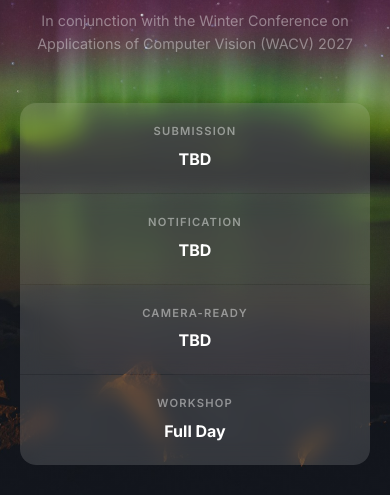
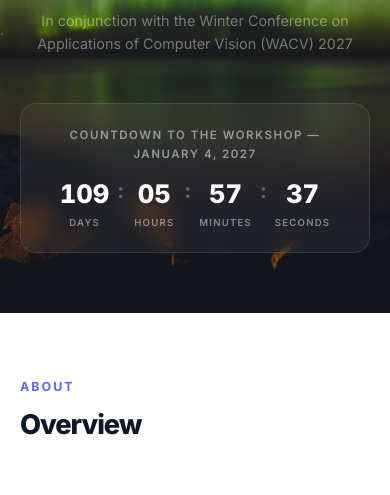
Before and after one commit to unimug/unimug2027, a plain HTML site: page index.html in a window 390 px wide. Shown: the part 300-795 px from the top of the page. Drawn offline with Linux system fonts and the light colour scheme.

Commit message:
feat: Add workshop countdown and refine dates/speakers layout

```diff
--- a/index.html
+++ b/index.html
@@ -209,36 +209,67 @@
             margin-bottom: 48px;
         }
 
-        .hero-dates {
-            display: grid;
-            grid-template-columns: repeat(4, 1fr);
-            gap: 1px;
-            background: rgba(255,255,255,0.1);
-            border-radius: 16px;
-            overflow: hidden;
+        .countdown {
             max-width: 600px;
             margin: 0 auto;
+            background: rgba(255,255,255,0.05);
+            border: 1px solid rgba(255,255,255,0.1);
+            border-radius: 16px;
+            padding: 28px 24px;
+            backdrop-filter: blur(10px);
+            text-align: center;
         }
 
-        .hero-date-item {
-            background: rgba(255,255,255,0.05);
-            padding: 20px 16px;
-            text-align: center;
-            backdrop-filter: blur(10px);
+        .countdown-caption {
+            font-size: 0.72rem;
+            text-transform: uppercase;
+            letter-spacing: 1.5px;
+            color: rgba(255,255,255,0.5);
+            font-weight: 600;
+            margin-bottom: 18px;
         }
 
-        .hero-date-item .label {
-            font-size: 0.7rem;
+        .countdown-timer {
+            display: flex;
+            align-items: flex-start;
+            justify-content: center;
+            gap: 8px;
+        }
+
+        .countdown-unit {
+            display: flex;
+            flex-direction: column;
+            align-items: center;
+            min-width: 64px;
+        }
+
+        .countdown-num {
+            font-size: 2.4rem;
+            font-weight: 800;
+            color: #fff;
+            line-height: 1;
+            font-variant-numeric: tabular-nums;
+        }
+
+        .countdown-label {
+            font-size: 0.68rem;
             text-transform: uppercase;
             letter-spacing: 1.2px;
             color: rgba(255,255,255,0.45);
             font-weight: 600;
-            margin-bottom: 6px;
+            margin-top: 8px;
         }
 
-        .hero-date-item .value {
-            font-size: 1rem;
+        .countdown-sep {
+            font-size: 2rem;
             font-weight: 700;
+            color: rgba(255,255,255,0.3);
+            line-height: 1;
+        }
+
+        .countdown-done {
+            font-size: 1.4rem;
+            font-weight: 800;
             color: #fff;
         }
 
@@ -313,7 +344,7 @@
         /* ── Dates ── */
         .dates-grid {
             display: grid;
-            grid-template-columns: repeat(4, 1fr);
+            grid-template-columns: repeat(5, 1fr);
             gap: 20px;
         }
 
@@ -523,7 +554,7 @@
 
         .speakers-grid {
             display: grid;
-            grid-template-columns: repeat(3, 1fr);
+            grid-template-columns: repeat(4, 1fr);
             gap: 20px;
             margin-bottom: 56px;
         }
@@ -863,7 +894,9 @@
             .hero { padding: 100px 20px 60px; min-height: auto; }
             .hero h1 { font-size: 2.4rem; letter-spacing: -1px; }
             .hero .subtitle { font-size: 1rem; }
-            .hero-dates { grid-template-columns: repeat(2, 1fr); }
+            .countdown-num { font-size: 1.9rem; }
+            .countdown-unit { min-width: 52px; }
+            .countdown-sep { font-size: 1.6rem; }
 
             section { padding: 64px 20px; }
             .section-title { font-size: 1.7rem; }
@@ -881,7 +914,11 @@
         @media (max-width: 480px) {
             .hero h1 { font-size: 2rem; }
             .dates-grid { grid-template-columns: 1fr; }
-            .hero-dates { grid-template-columns: 1fr; }
+            .countdown { padding: 22px 14px; }
+            .countdown-num { font-size: 1.6rem; }
+            .countdown-unit { min-width: 44px; }
+            .countdown-label { font-size: 0.6rem; }
+            .countdown-sep { font-size: 1.3rem; }
         }
     </style>
 </head>
@@ -918,22 +955,28 @@
         <h1>UniMUG 2027</h1>
         <p class="subtitle">First Workshop on Visual Storytelling with Unified Multimodal Understanding and Generation</p>
         <p class="venue">In conjunction with the Winter Conference on Applications of Computer Vision (WACV) 2027</p>
-        <div class="hero-dates">
-            <div class="hero-date-item">
-                <div class="label">Submission</div>
-                <div class="value">TBD</div>
-            </div>
-            <div class="hero-date-item">
-                <div class="label">Notification</div>
-                <div class="value">TBD</div>
-            </div>
-            <div class="hero-date-item">
-                <div class="label">Camera-Ready</div>
-                <div class="value">TBD</div>
-            </div>
-            <div class="hero-date-item">
-                <div class="label">Workshop</div>
-                <div class="value">Full Day</div>
+        <div class="countdown" id="countdown" aria-label="Countdown to the workshop">
+            <div class="countdown-caption">Countdown to the Workshop &mdash; January 4, 2027</div>
+            <div class="countdown-timer">
+                <div class="countdown-unit">
+                    <span class="countdown-num" id="cd-days">--</span>
+                    <span class="countdown-label">Days</span>
+                </div>
+                <div class="countdown-sep">:</div>
+                <div class="countdown-unit">
+                    <span class="countdown-num" id="cd-hours">--</span>
+                    <span class="countdown-label">Hours</span>
+                </div>
+                <div class="countdown-sep">:</div>
+                <div class="countdown-unit">
+                    <span class="countdown-num" id="cd-mins">--</span>
+                    <span class="countdown-label">Minutes</span>
+                </div>
+                <div class="countdown-sep">:</div>
+                <div class="countdown-unit">
+                    <span class="countdown-num" id="cd-secs">--</span>
+                    <span class="countdown-label">Seconds</span>
+                </div>
             </div>
         </div>
     </div>
@@ -973,28 +1016,35 @@
                     <svg fill="none" viewBox="0 0 24 24" stroke="currentColor" stroke-width="2"><path stroke-linecap="round" stroke-linejoin="round" d="M12 19l9 2-9-18-9 18 9-2zm0 0v-8"/></svg>
                 </div>
                 <div class="date-label">Paper Submission</div>
-                <div class="date-value">TBD</div>
+                <div class="date-value">October 16, 2026</div>
             </div>
             <div class="date-card">
                 <div class="date-icon">
                     <svg fill="none" viewBox="0 0 24 24" stroke="currentColor" stroke-width="2"><path stroke-linecap="round" stroke-linejoin="round" d="M15 17h5l-1.405-1.405A2.032 2.032 0 0118 14.158V11a6.002 6.002 0 00-4-5.659V5a2 2 0 10-4 0v.341C7.67 6.165 6 8.388 6 11v3.159c0 .538-.214 1.055-.595 1.436L4 17h5m6 0v1a3 3 0 11-6 0v-1m6 0H9"/></svg>
                 </div>
-                <div class="date-label">Notification</div>
-                <div class="date-value">TBD</div>
+                <div class="date-label">Decision Notification</div>
+                <div class="date-value">October 31, 2026</div>
+            </div>
+            <div class="date-card">
+                <div class="date-icon">
+                    <svg fill="none" viewBox="0 0 24 24" stroke="currentColor" stroke-width="2"><path stroke-linecap="round" stroke-linejoin="round" d="M9 12h6m-6 4h6m2 5H7a2 2 0 01-2-2V5a2 2 0 012-2h5.586a1 1 0 01.707.293l5.414 5.414a1 1 0 01.293.707V19a2 2 0 01-2 2z"/></svg>
+                </div>
+                <div class="date-label">Metadata Due to IEEE (Archival Papers)</div>
+                <div class="date-value">November 2, 2026</div>
             </div>
             <div class="date-card">
                 <div class="date-icon">
                     <svg fill="none" viewBox="0 0 24 24" stroke="currentColor" stroke-width="2"><path stroke-linecap="round" stroke-linejoin="round" d="M9 12h6m-6 4h6m2 5H7a2 2 0 01-2-2V5a2 2 0 012-2h5.586a1 1 0 01.707.293l5.414 5.414a1 1 0 01.293.707V19a2 2 0 01-2 2z"/></svg>
                 </div>
                 <div class="date-label">Camera-Ready</div>
-                <div class="date-value">TBD</div>
+                <div class="date-value">November 20, 2026</div>
             </div>
             <div class="date-card">
                 <div class="date-icon">
                     <svg fill="none" viewBox="0 0 24 24" stroke="currentColor" stroke-width="2"><path stroke-linecap="round" stroke-linejoin="round" d="M8 7V3m8 4V3m-9 8h10M5 21h14a2 2 0 002-2V7a2 2 0 00-2-2H5a2 2 0 00-2 2v12a2 2 0 002 2z"/></svg>
                 </div>
-                <div class="date-label">Workshop</div>
-                <div class="date-value">Full Day</div>
+                <div class="date-label">Workshop Date</div>
+                <div class="date-value">January 4, 2027 (Tentative)</div>
             </div>
         </div>
     </div>
@@ -1167,17 +1217,23 @@
         <div class="speaker-section-label">Academic Keynotes</div>
         <div class="speakers-grid">
             <div class="speaker-card">
+                <div class="speaker-avatar academic">MS</div>
+                <div class="name"><a href="https://sites.google.com/view/showlab" target="_blank">Mike Zheng Shou</a></div>
+                <div class="affiliation">NUS</div>
+                <div class="note">Tentative</div>
+            </div>
+            <div class="speaker-card">
                 <div class="speaker-avatar academic">HZ</div>
                 <div class="name"><a href="https://hszhao.github.io/" target="_blank">Hengshuang Zhao</a></div>
                 <div class="affiliation">HKU</div>
                 <div class="note">Tentative</div>
             </div>
-            <div class="speaker-card">
+            <!-- <div class="speaker-card">
                 <div class="speaker-avatar academic">SX</div>
                 <div class="name"><a href="https://www.sainingxie.com/" target="_blank">Saining Xie</a></div>
                 <div class="affiliation">NYU & Google</div>
                 <div class="note">Tentative</div>
-            </div>
+            </div> -->
             <div class="speaker-card">
                 <div class="speaker-avatar academic">KG</div>
                 <div class="name"><a href="https://www.cs.utexas.edu/~grauman/" target="_blank">Kristen Grauman</a></div>
@@ -1190,15 +1246,33 @@
                 <div class="affiliation">University of Toronto & NVIDIA</div>
                 <div class="note">Tentative</div>
             </div> -->
+            <div class="speaker-card">
+                <div class="speaker-avatar academic">MB</div>
+                <div class="name"><a href="https://www.cs.unc.edu/~mbansal/" target="_blank">Mohit Bansal</a></div>
+                <div class="affiliation">UNC</div>
+                <div class="note">Confirmed</div>
+            </div>
         </div>
 
         <div class="speaker-section-label">Industry Keynotes</div>
         <div class="speakers-grid">
-            <div class="speaker-card">
+            <!-- <div class="speaker-card">
                 <div class="speaker-avatar industry">AK</div>
                 <div class="name"><a href="https://anikem.github.io/" target="_blank">Aniruddha Kembhavi</a></div>
                 <div class="affiliation">Wayve</div>
                 <div class="note">Tentative</div>
+            </div> -->
+            <div class="speaker-card">
+                <div class="speaker-avatar industry">GM</div>
+                <div class="name"><a href="https://www.amazon.science/author/gerard-medioni" target="_blank">Gérard Medioni</a></div>
+                <div class="affiliation">Amazon</div>
+                <div class="note">Confirmed</div>
+            </div>
+            <div class="speaker-card">
+                <div class="speaker-avatar industry">RF</div>
+                <div class="name"><a href="https://www.rogerioferis.org/" target="_blank">Rogerio Feris</a></div>
+                <div class="affiliation">IBM</div>
+                <div class="note">Confirmed</div>
             </div>
             <div class="speaker-card">
                 <div class="speaker-avatar industry">AL</div>
@@ -1382,5 +1456,41 @@
     nav.classList.toggle('scrolled', window.scrollY > 40);
 </script>
 
+<!-- Countdown to the workshop -->
+<script>
+    (function () {
+        // Workshop date: January 4, 2027 (local time)
+        const target = new Date(2027, 0, 4, 0, 0, 0).getTime();
+        const elDays = document.getElementById('cd-days');
+        const elHours = document.getElementById('cd-hours');
+        const elMins = document.getElementById('cd-mins');
+        const elSecs = document.getElementById('cd-secs');
+        const container = document.getElementById('countdown');
+        const pad = (n) => String(n).padStart(2, '0');
+
+        function tick() {
+            const diff = target - Date.now();
+            if (diff <= 0) {
+                container.innerHTML =
+                    '<div class="countdown-caption">The Workshop</div>' +
+                    '<div class="countdown-done">Happening now &mdash; January 4, 2027</div>';
+                clearInterval(timer);
+                return;
+            }
+            const days = Math.floor(diff / 86400000);
+            const hours = Math.floor((diff % 86400000) / 3600000);
+            const mins = Math.floor((diff % 3600000) / 60000);
+            const secs = Math.floor((diff % 60000) / 1000);
+            elDays.textContent = days;
+            elHours.textContent = pad(hours);
+            elMins.textContent = pad(mins);
+            elSecs.textContent = pad(secs);
+        }
+
+        tick();
+        const timer = setInterval(tick, 1000);
+    })();
+</script>
+
 </body>
 </html>
```
